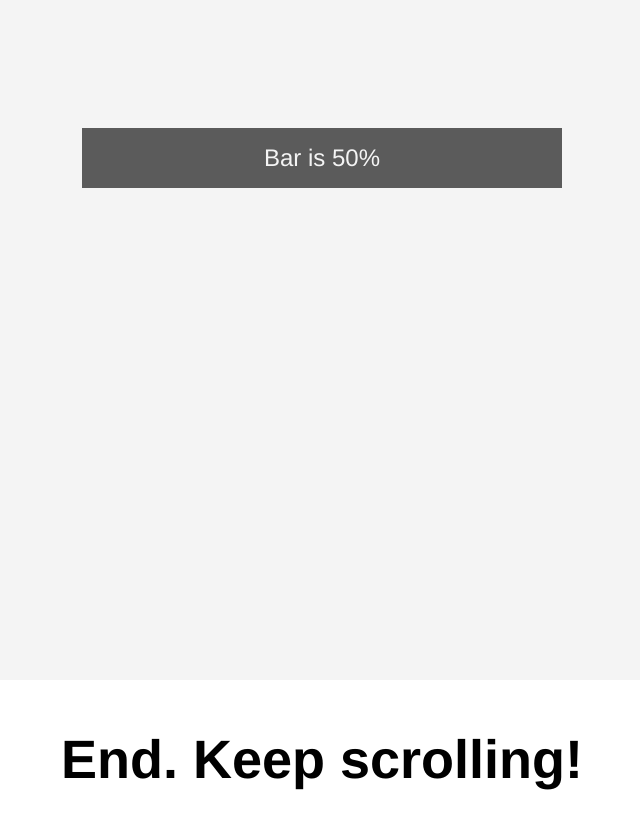
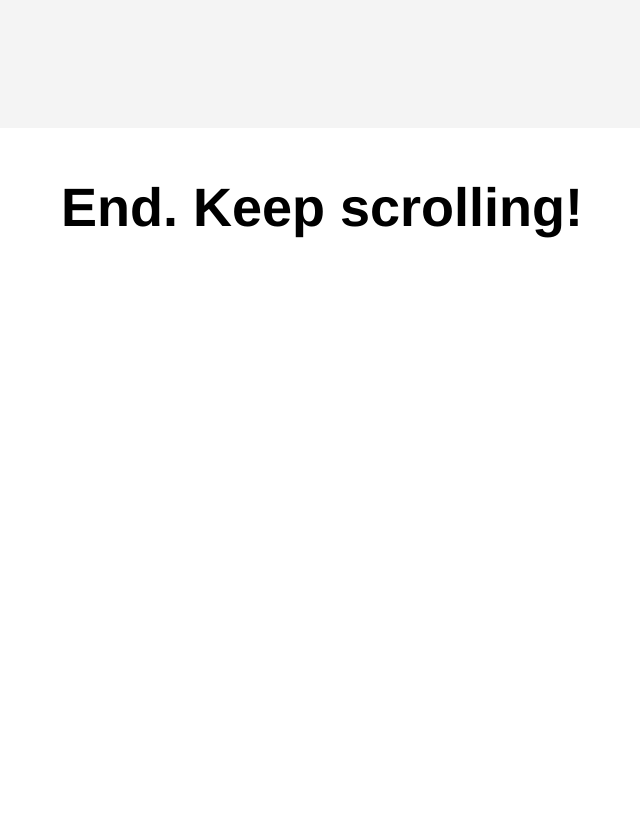
Before and after one commit to lpriverosc/scrollytelling, a plain HTML site: page index.html in a window 1280 px wide. Shown: the part 1780-2608 px from the top of the page, without its empty margins (318-958 px from the left). Drawn offline with nearby package versions, Linux system fonts and the light colour scheme; a script that the page names is missing.

Commit message:
Update index.html

```diff
--- a/index.html
+++ b/index.html
@@ -233,8 +233,6 @@
                 <div class='step' data-width='90%' data-index='1'>
                     <p>2009</p>
                 </div>
-                <div class='step' data-width='50%' data-index='2'>
-                    <p>Bar is 50%</p>
                 </div>
             </article>
 
```
